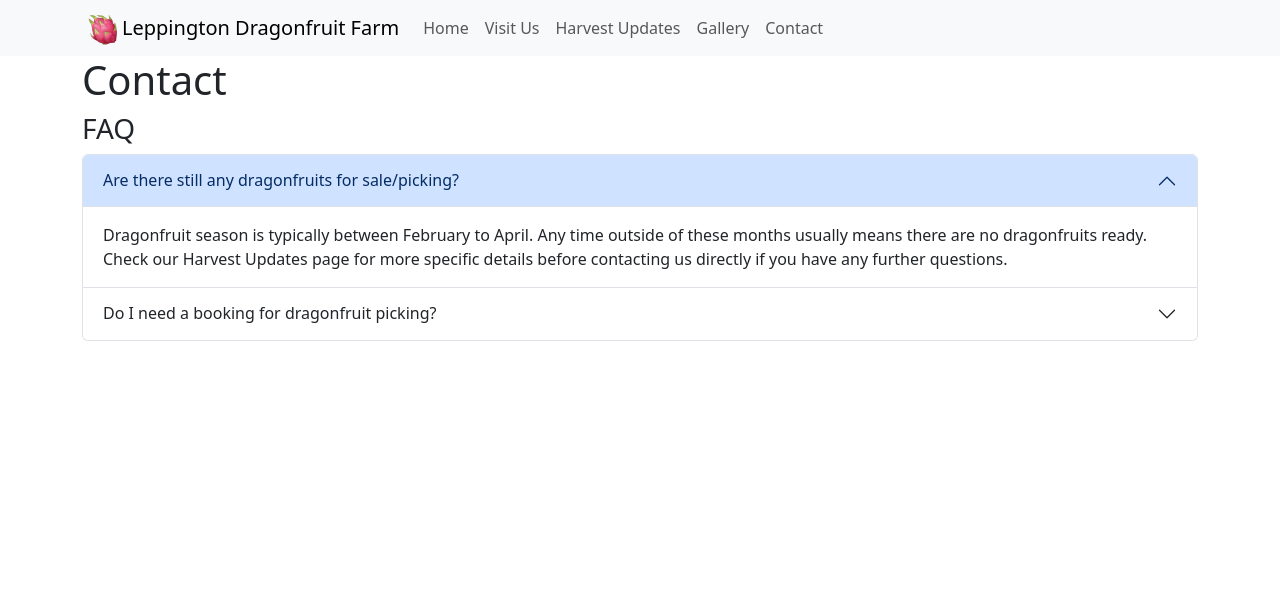
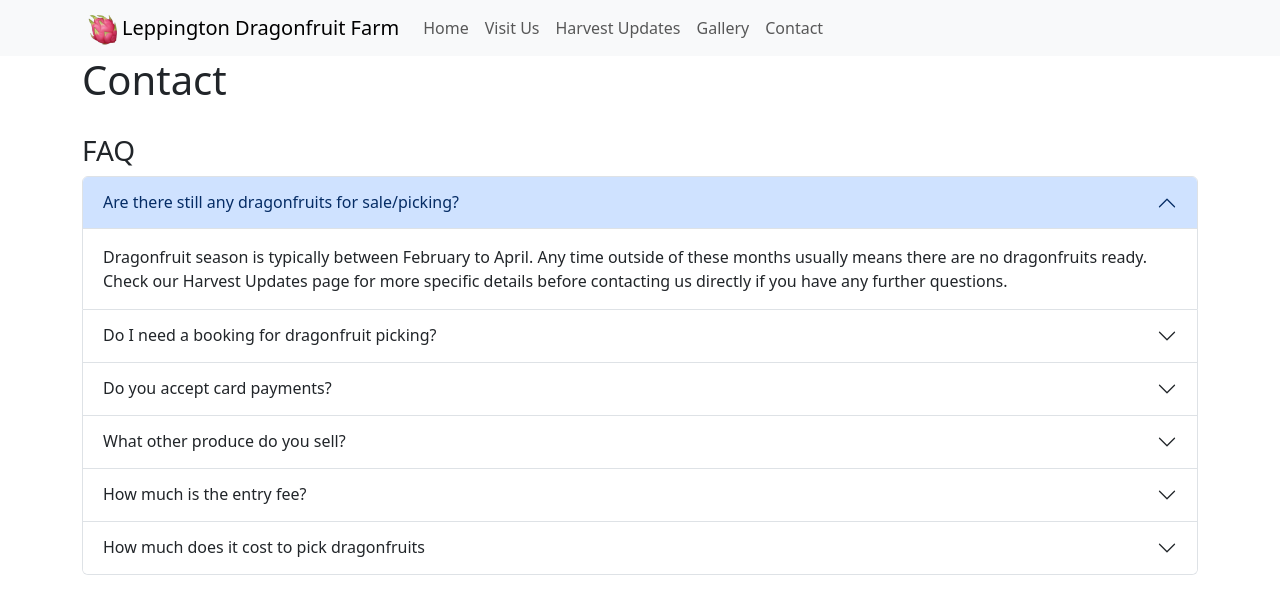
Before and after one commit to jacqui13/leppington-dragonfruit-farm, a Next.js app: page /contact in a window 1280 px wide. Shown: the top 614 px of the page. Built offline with nearby package versions, Linux system fonts and the light colour scheme.

Commit message:
Add more info to contact page, resize width of visit us container

```diff
--- a/src/app/contact/page.tsx
+++ b/src/app/contact/page.tsx
@@ -4,7 +4,8 @@ import { Accordion, Container } from "react-bootstrap";
 export default function Contact() {
     return (
         <Container>
-            <h1>Contact</h1>
+            <h1 style={{ marginBottom: "30px" }}>Contact</h1>
+            <Container style={{ padding: "0" }}>
                 <h3>FAQ</h3>
                 <Accordion defaultActiveKey="0">
                     <Accordion.Item eventKey="0">
@@ -19,7 +20,32 @@ export default function Contact() {
                             No, booking is not required. Walk in visits are welcome.
                         </Accordion.Body>
                     </Accordion.Item>
+                    <Accordion.Item eventKey="2">
+                        <Accordion.Header>Do you accept card payments?</Accordion.Header>
+                        <Accordion.Body>
+                            No card payments at the moment. We currently only accept cash and PayID payments.
+                        </Accordion.Body>
+                    </Accordion.Item>
+                    <Accordion.Item eventKey="3">
+                        <Accordion.Header>What other produce do you sell?</Accordion.Header>
+                        <Accordion.Body>
+                            In addition to fresh dragonfruits, we sell fresh peanuts, wintermelons, dragonfruit plants, and more seasonal vegetables.
+                        </Accordion.Body>
+                    </Accordion.Item>
+                    <Accordion.Item eventKey="4">
+                        <Accordion.Header>How much is the entry fee?</Accordion.Header>
+                        <Accordion.Body>
+                            No entry fee, feel free to walk in!
+                        </Accordion.Body>
+                    </Accordion.Item>
+                    <Accordion.Item eventKey="5">
+                        <Accordion.Header>How much does it cost to pick dragonfruits</Accordion.Header>
+                        <Accordion.Body>
+                            For picking, dragonfruits cost $9 per kg. We also sell already-picked dragonfruits for $5-9 per kg, sorted by size.
+                        </Accordion.Body>
+                    </Accordion.Item>
                 </Accordion>
+            </Container>
         </Container>
     )
 }
--- a/src/app/visit-us/page.tsx
+++ b/src/app/visit-us/page.tsx
@@ -3,7 +3,7 @@ import { Card, Container } from "react-bootstrap";
 
 export default function VisitUs() {
     return (
-        <Container style={{ height: "90vh", width: "60vw", alignContent: "center" }}>
+        <Container style={{ height: "90vh", width: "70vw", alignContent: "center" }}>
             <h1>Visit Us</h1>
             <Card>
                 <Card.Body>📍 We are located at 115 Dickson Road, Leppington NSW 2179.</Card.Body>
```
Lines whose indentation alone changed are shown as unchanged.
